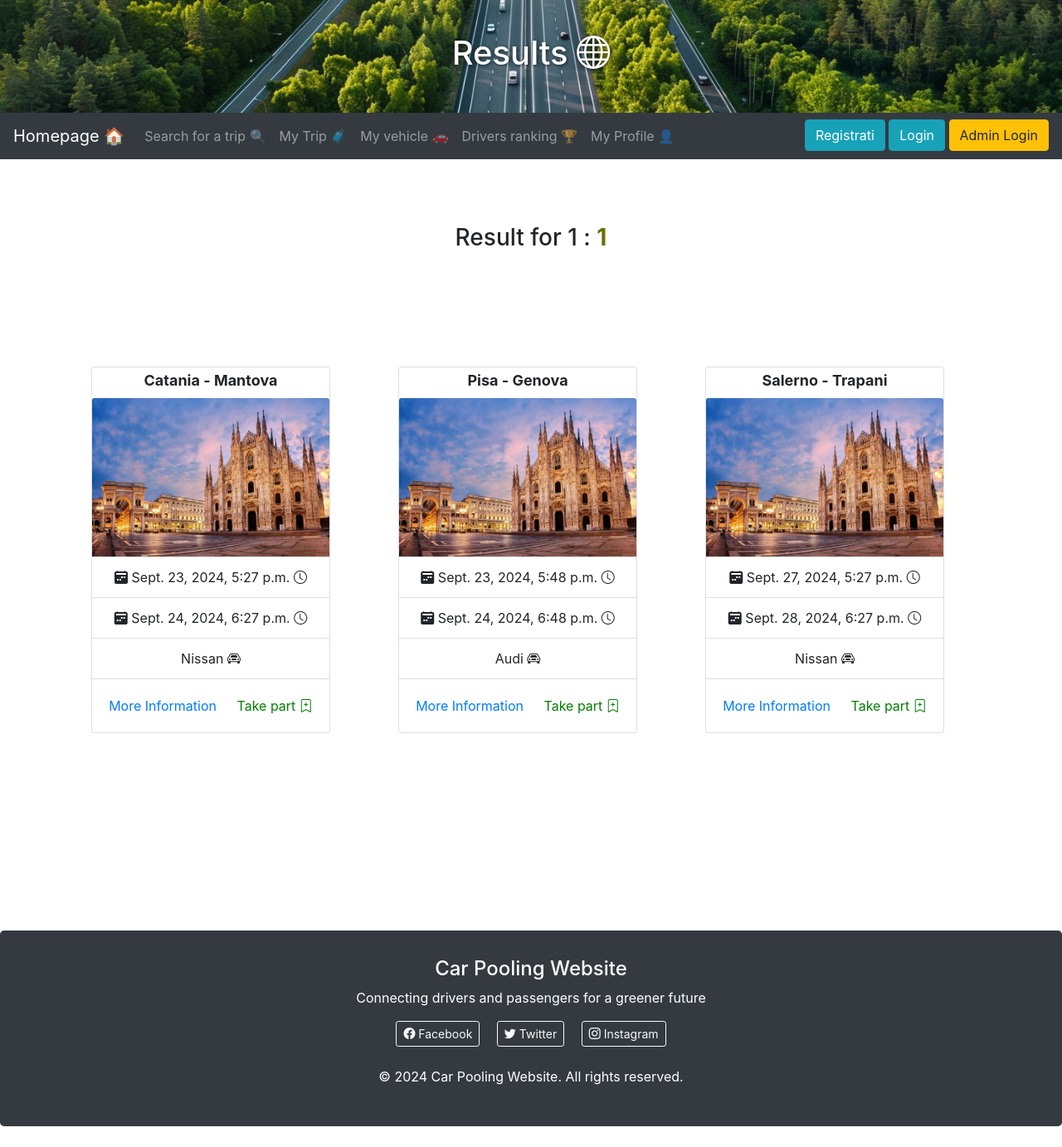
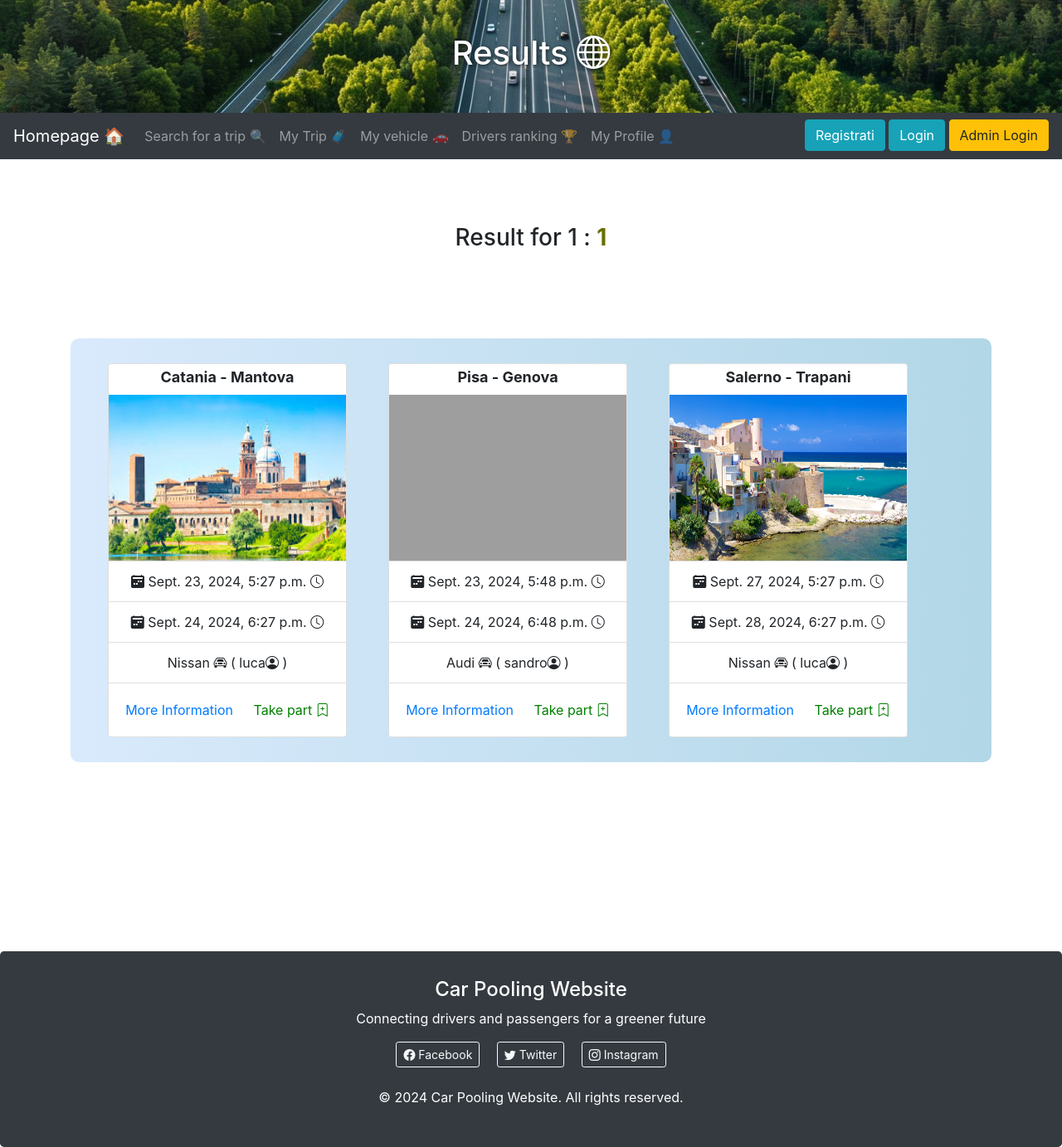
Before and after one commit to lucaAnza/CarPooling_website, a Django app: page /gestione/searchtripresults/1/1/ in a window 1280 px wide. Shown: the whole page at 83% size. Before the commit the page ends 1358 px from the top, so only its background shows below. Run offline with Django 5.2, Linux system fonts and the light colour scheme; data comes from the database, SQL or seed files in the repository; both versions use the stored data as it was after the commit; some libraries are stand-ins or nearby versions; grey boxes are pictures that could not be loaded.

Commit message:
Fix search front-end + fix generation ride output

```diff
--- a/CarPooling/gestione/templates/search_results_trip.html
+++ b/CarPooling/gestione/templates/search_results_trip.html
@@ -27,18 +27,23 @@
 
 {%else %}
 
-<br>
+<!--Card container-->
+<div style="background: linear-gradient(to right, #d9eafc, #b2d7e7); padding: 20px; text-align: center; border-radius: 10px;">
   <div class="container text-center">
-  <div class="row">
+    <div class="row justify-content-start">
       {% for trip in object_list %}
-    <div class="col">
+      <div class="col-auto">
         <div class="card" style="width: 18rem;">
           <h4> <span class="badge rounded-pill text-bg-info"> {{trip.departure_location}} - {{trip.arrival_location}} </span> </h4>
-        <img src="{% static '/img/milano.jpg' %}" class="card-img-top" alt="City">
+          {% if trip.image %}
+            <img src="{{ trip.image.url }}" height="200px" alt="city_img">
+          {% else %}
+              <img src="{% static '/img/no_img.jpg' %}" height="200px" alt="default_city_img">
+          {% endif %}
           <ul class="list-group list-group-flush">
             <li class="list-group-item"> <i class="bi bi-calendar2-week-fill"></i> {{trip.departure_time}} </i>  <i class="bi bi-clock"></i>  </li>
             <li class="list-group-item"> <i class="bi bi-calendar2-week-fill"></i> {{trip.arrival_time}}   </i>  <i class="bi bi-clock"></i>  </li>
-          <li class="list-group-item"> {{trip.car.model}} <i class="bi bi-car-front"></i> </li>
+            <li class="list-group-item"> {{ trip.car.model }} <i class="bi bi-car-front"></i> ( {{trip.user.username}}<i class="bi bi-person-circle"></i> )  </li>
           </ul>
             <div class="card-body">
                 <a href="{% url 'ridedetail' pk=trip.id %}" class="card-link"> More Information </a>
@@ -46,10 +51,11 @@
             </div>
         </div>
       </div>
-
       {%endfor%}
     </div>
   </div>
+</div>
+
 <br>
 
 {%endif %}
--- a/CarPooling/gestione/views.py
+++ b/CarPooling/gestione/views.py
@@ -334,7 +334,7 @@ def search(request):
         form = SearchTripForm()
 
     # Get the filtered trips for the initial load (most recent trips)
-    trips = get_filtered_rides(user=request.user , limit = 100)
+    trips = get_filtered_rides(user=request.user , limit = 6)
 
     return render(request, "search_trip.html", context={"form": form, "title": "Search", "trips": trips})
 
@@ -347,7 +347,7 @@ class SearchResultsList(ListView):
         where = self.request.resolver_match.kwargs["where"]
 
         # Apply filters based on query parameters
-        return get_filtered_rides(user=self.request.user, search_string=string, search_where=where , limit = 18)
+        return get_filtered_rides(user=self.request.user, search_string=string, search_where=where , limit = 30)
 
     def get_context_data(self, **kwargs):
         context = super().get_context_data(**kwargs)
```
Also changed, not shown: CarPooling/CarPooling/initcmds.py (+7 -4 lines), CarPooling/db.sqlite3. Lines whose indentation alone changed are shown as unchanged.
